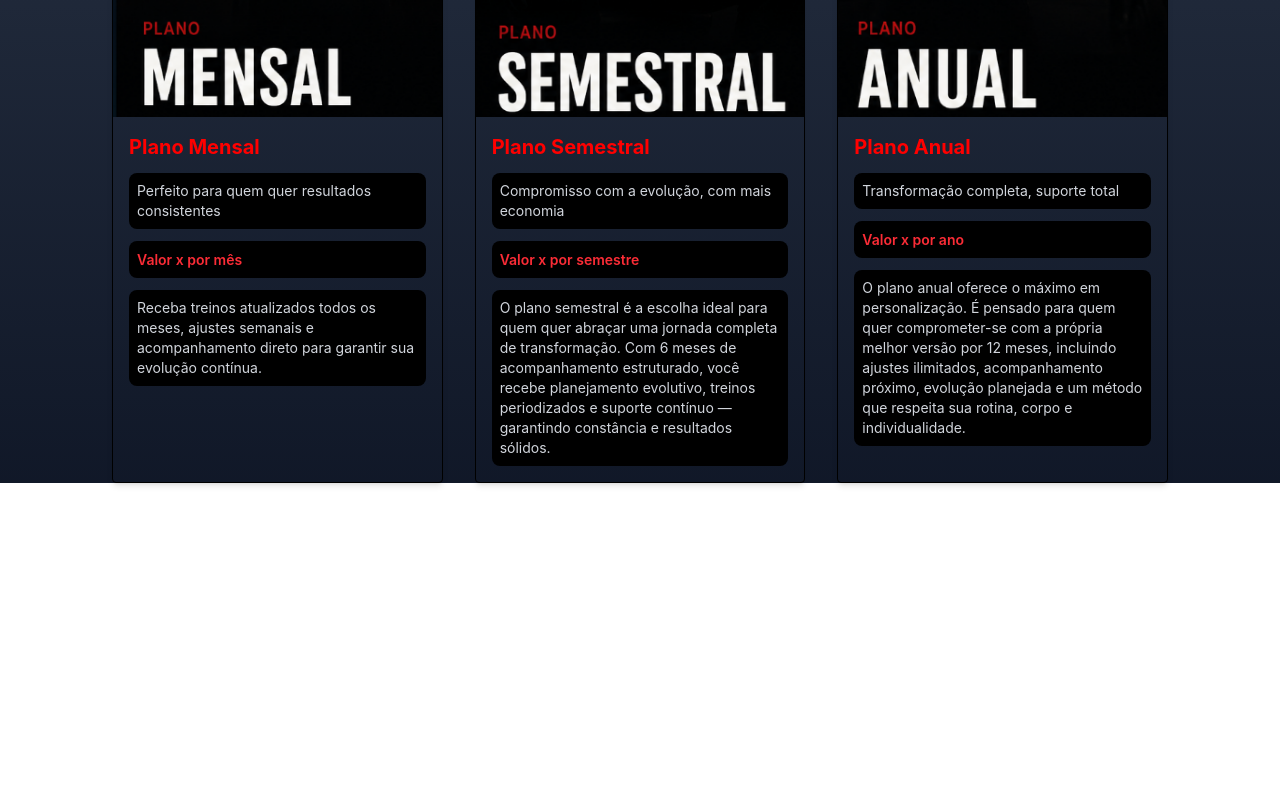
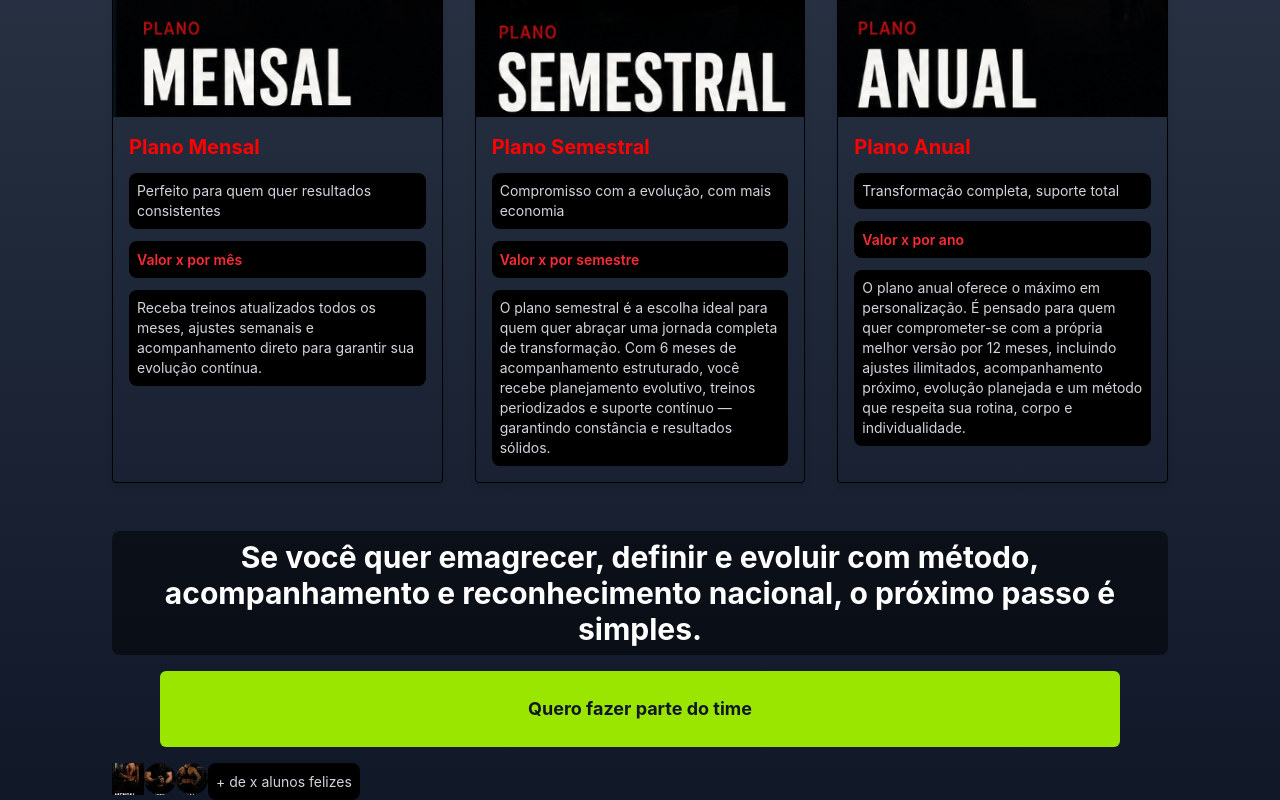
Before and after one commit to P3dr0PRR/personal_lp, a React (Vite) app: page /portfolio in a window 1280 px wide. Shown: the part 1862-2662 px from the top of the page. Before the commit the page ends 2345 px from the top, so only its background shows below. Built offline with nearby package versions, Linux system fonts and the light colour scheme.

Commit message:
Message finished

```diff
--- a/src/App.tsx
+++ b/src/App.tsx
@@ -1,6 +1,6 @@
 import { BrowserRouter, Routes, Route } from "react-router-dom";
 import { Header } from "./components/Header/Header";
-import { Home } from "./pages/Home/Home";
+import { Home } from "./pages/StarterHome/Home";
 import { PortifolioHome } from "./pages/PortifolioHome/PortifolioHome";
 
 function App() {
--- /dev/null
+++ b/src/pages/PortifolioHome/Message.tsx
@@ -0,0 +1,28 @@
+import Mensal from "../../assets/Mensal.png";
+import Semestral from "../../assets/Semestral.png";
+import Anual from "../../assets/Anual.png";
+
+export function Message() {
+  return (
+    <section className="sections-appear sections flex flex-col space-y-4 mt-12">
+      <h1 className="text-3xl font-bold text-center">
+        Se você quer emagrecer, definir e evoluir com método, acompanhamento e
+        reconhecimento nacional, o próximo passo é simples.
+      </h1>
+      <a
+        href="#"
+        className="cursor-pointer bg-lime-400 hover:scale-110 transition-transform duration-300 rounded-md mx-12 p-6 text-center font-bold text-lg text-gray-900"
+      >
+        Quero fazer parte do time
+      </a>
+      <div className="flex items-start">
+        <div className="flex items-center">
+          <img src={Mensal} alt="Mensal" className=" hover:scale-110 transition-transform duration-300rounded-full w-8 h-8 object-cover" />
+          <img src={Semestral} alt="Semestral" className=" hover:scale-110 transition-transform duration-300 rounded-full w-8 h-8 object-cover" />
+          <img src={Anual} alt="Anual" className=" hover:scale-110 transition-transform duration-300 rounded-full w-8 h-8 object-cover" />
+        </div>
+        <p className="text-gray-300">+ de x alunos felizes</p>
+      </div>
+    </section>
+  );
+}
--- a/src/pages/PortifolioHome/PortifolioHome.tsx
+++ b/src/pages/PortifolioHome/PortifolioHome.tsx
@@ -3,6 +3,7 @@ import { Hero } from "./Hero";
 import { Projetos } from "./Projetos/Projetos";
 import {Sobre} from "./Sobre";
 import { Planos } from "./Planos";
+import { Message } from "./Message";
 
 export function PortifolioHome() {
   return (
@@ -21,6 +22,7 @@ export function PortifolioHome() {
         <Projetos />
         <Sobre />
         <Planos />
+        <Message />
       </div>
     </section>
   );
```
Also changed, not shown: src/pages/StarterHome/Home.tsx (renamed from src/pages/Home/Home.tsx).
